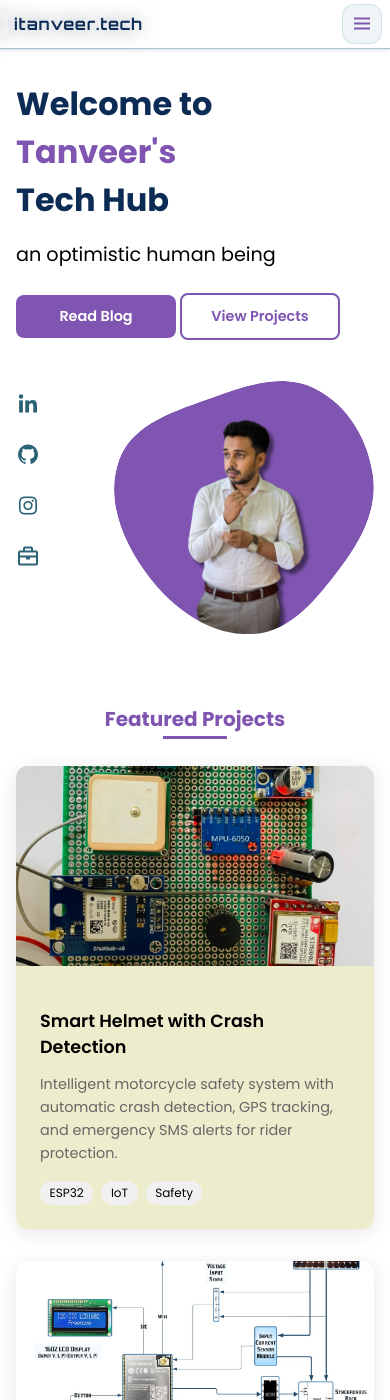
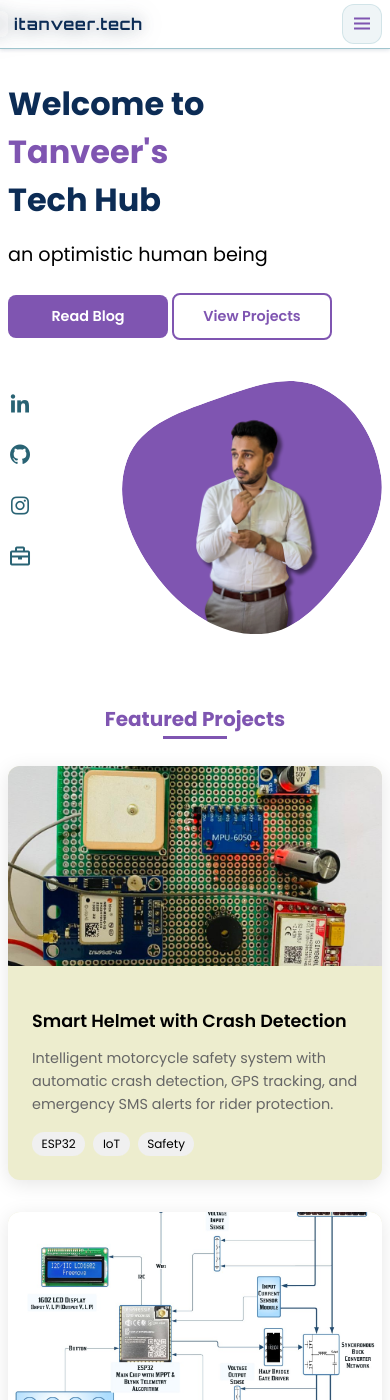
Before and after one commit to KMTanVeer/itanveer-tech-portfolio, a Jekyll site: the page index.html, which Jekyll copies as it is, in a window 390 px wide and 1400 px high. Built offline with Jekyll 4.4.1, drawn with Linux system fonts in a browser that asks for light colours.

Commit message:
Fix mobile responsiveness: prevent horizontal scrolling on contact and resources pages
Co-authored-by: KMTanVeer <173980115+KMTanVeer@users.noreply.github.com>

```diff
--- a/assets/css/styles.css
+++ b/assets/css/styles.css
@@ -96,6 +96,8 @@ img {
 
 html {
   scroll-behavior: smooth;
+  overflow-x: hidden;
+  max-width: 100%;
 }
 
 body {
@@ -106,6 +108,8 @@ body {
   background: #ffffff;
   min-height: 100vh;
   transition: background-color 0.3s ease;
+  overflow-x: hidden;
+  max-width: 100%;
 }
 
 h1, h2, p {
@@ -1041,7 +1045,7 @@ img {
 .projects-grid,
 .links-grid {
   display: grid;
-  grid-template-columns: repeat(auto-fit, minmax(300px, 1fr));
+  grid-template-columns: repeat(auto-fit, minmax(min(100%, 300px), 1fr));
   gap: 2rem;
   margin-bottom: var(--mb-4);
 }
@@ -1313,7 +1317,7 @@ img {
 
 .categories-grid {
   display: grid;
-  grid-template-columns: repeat(auto-fit, minmax(200px, 1fr));
+  grid-template-columns: repeat(auto-fit, minmax(min(100%, 200px), 1fr));
   gap: 1.5rem;
   margin-bottom: var(--mb-6);
 }
@@ -1434,7 +1438,7 @@ img {
   }
 
   .categories-grid {
-    grid-template-columns: repeat(auto-fit, minmax(150px, 1fr));
+    grid-template-columns: repeat(auto-fit, minmax(min(100%, 150px), 1fr));
   }
 
   .home__buttons {
@@ -1550,7 +1554,7 @@ img {
 
 .stats-grid {
   display: grid;
-  grid-template-columns: repeat(auto-fit, minmax(200px, 1fr));
+  grid-template-columns: repeat(auto-fit, minmax(min(100%, 200px), 1fr));
   gap: 2rem;
   margin-top: 2rem;
 }
@@ -1617,7 +1621,7 @@ img {
 
 .resources-grid {
   display: grid;
-  grid-template-columns: repeat(auto-fit, minmax(300px, 1fr));
+  grid-template-columns: repeat(auto-fit, minmax(min(100%, 300px), 1fr));
   gap: 2rem;
   margin-bottom: var(--mb-6);
 }
@@ -1687,7 +1691,7 @@ img {
 
 .courses-grid {
   display: grid;
-  grid-template-columns: repeat(auto-fit, minmax(300px, 1fr));
+  grid-template-columns: repeat(auto-fit, minmax(min(100%, 300px), 1fr));
   gap: 2rem;
   margin-bottom: var(--mb-6);
 }
@@ -1765,7 +1769,7 @@ img {
 
 .tools-grid {
   display: grid;
-  grid-template-columns: repeat(auto-fit, minmax(300px, 1fr));
+  grid-template-columns: repeat(auto-fit, minmax(min(100%, 300px), 1fr));
   gap: 2rem;
   margin-bottom: var(--mb-6);
 }
@@ -1821,7 +1825,7 @@ img {
 
 .download-grid {
   display: grid;
-  grid-template-columns: repeat(auto-fit, minmax(300px, 1fr));
+  grid-template-columns: repeat(auto-fit, minmax(min(100%, 300px), 1fr));
   gap: 2rem;
   margin-bottom: 2rem;
 }
@@ -2107,7 +2111,7 @@ img {
 
 .quick-links-grid {
   display: grid;
-  grid-template-columns: repeat(auto-fit, minmax(250px, 1fr));
+  grid-template-columns: repeat(auto-fit, minmax(min(100%, 250px), 1fr));
   gap: 2rem;
   margin-top: 2rem;
 }
@@ -2373,7 +2377,7 @@ img {
 
 .components-grid {
   display: grid;
-  grid-template-columns: repeat(auto-fit, minmax(200px, 1fr));
+  grid-template-columns: repeat(auto-fit, minmax(min(100%, 200px), 1fr));
   gap: 1rem;
   margin: 1.5rem 0;
 }
@@ -2704,7 +2708,7 @@ pre code {
 /*===== CIRCULAR SKILLS DESIGN =====*/
 .skills__grid {
   display: grid;
-  grid-template-columns: repeat(auto-fit, minmax(280px, 1fr));
+  grid-template-columns: repeat(auto-fit, minmax(min(100%, 280px), 1fr));
   gap: 2rem;
   max-width: 1200px;
   margin: 0 auto;
@@ -2826,7 +2830,7 @@ pre code {
 /* Responsive Design */
 @media screen and (max-width: 768px) {
   .skills__grid {
-    grid-template-columns: repeat(auto-fit, minmax(250px, 1fr));
+    grid-template-columns: repeat(auto-fit, minmax(min(100%, 250px), 1fr));
     gap: 1.5rem;
   }
 
@@ -2853,6 +2857,11 @@ pre code {
 }
 
 @media screen and (max-width: 480px) {
+  .bd-grid {
+    margin-left: 0.5rem;
+    margin-right: 0.5rem;
+  }
+
   .skills__grid {
     grid-template-columns: 1fr;
     gap: 1rem;
@@ -2910,6 +2919,13 @@ pre code {
   .home {
     padding: 2rem 0 3rem;
     row-gap: 3rem;
+  }
+
+  .quick-links-grid,
+  .courses-grid,
+  .download-grid {
+    grid-template-columns: 1fr;
+    gap: 1.5rem;
   }
 }
 
@@ -3363,7 +3379,7 @@ pre code {
 /* Blog Grid */
 .blog-grid {
   display: grid;
-  grid-template-columns: repeat(auto-fit, minmax(300px, 1fr));
+  grid-template-columns: repeat(auto-fit, minmax(min(100%, 300px), 1fr));
   gap: 2rem;
   margin-bottom: 3rem;
 }
@@ -3532,7 +3548,7 @@ pre code {
 /* Category Cards */
 .categories-grid {
   display: grid;
-  grid-template-columns: repeat(auto-fit, minmax(250px, 1fr));
+  grid-template-columns: repeat(auto-fit, minmax(min(100%, 250px), 1fr));
   gap: 2rem;
 }
 
```
